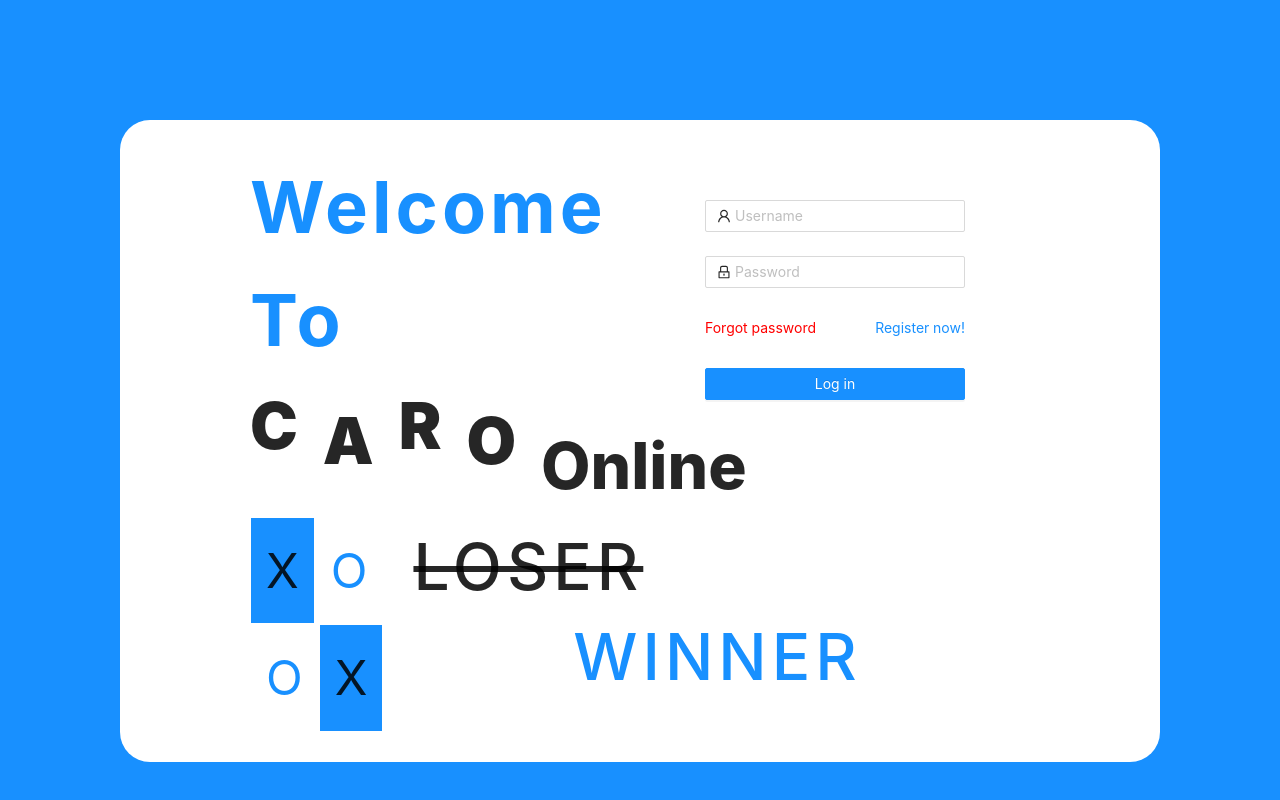
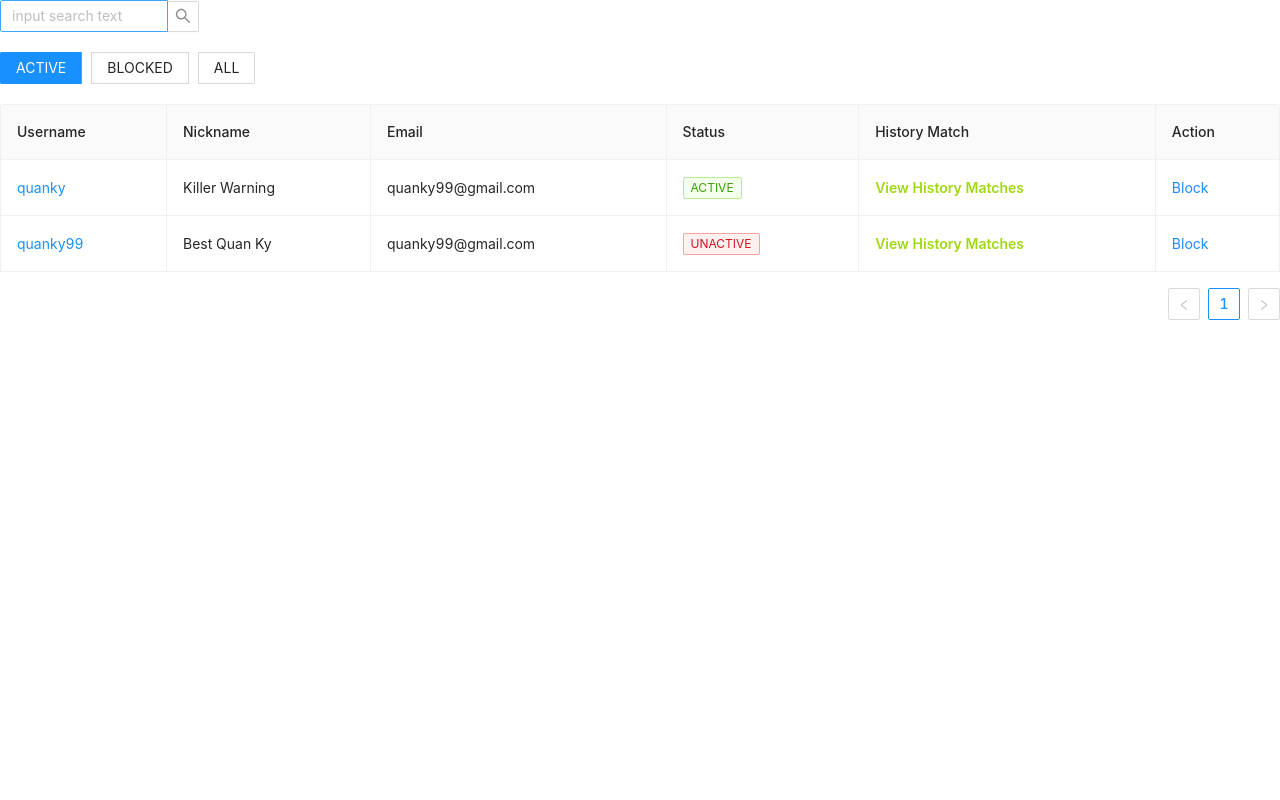
Before and after one commit to baophuc53/caro-online-fe-admin, a React (Create React App) app: page / in a window 1280 px wide. Before the commit this address led to /admin-login. Built offline with nearby package versions, Linux system fonts and the light colour scheme; the HTML template or start-up script is replaced by a standard one.

Commit message:
manage user

```diff
--- a/src/App.js
+++ b/src/App.js
@@ -10,6 +10,8 @@ import {
   Redirect,
 } from "react-router-dom";
 import AdminRoute from "./components/Router/AdminRoute";
+import ManageUser from "./pages/ManageUser/ManageUser";
+
 
 const Signout = (props) => (
   <Button
@@ -28,13 +30,15 @@ const App = () => {
       <div className="App">
         <Switch>
           <Route path="/admin-login" component={AdminLoginScreen} />
-          <AdminRoute path="/home" component={Signout} />
-          <Redirect from="/" to="/home" />
+          {/* <AdminRoute path="/home" component={Signout} /> */}
+          {/* <Redirect from="/" to="/admin-login" /> */}
+          <Route path="/">
+            <ManageUser/>
+          </Route>
         </Switch>
-
       </div>
     </Router>
   );
-}
+};
 
 export default App;
--- a/src/App.scss
+++ b/src/App.scss
@@ -1,6 +1,12 @@
-.App{
+.App {
   width: 100%;
   height: 100vh;
+  .ant-input-search-button {
+    height: 31px;
+  }
+  .ant-radio-button-wrapper{
+    margin-right:10px;
+  }
 }
 
 #components-form-demo-normal-login .login-form {
--- a/src/components/Login/Login.js
+++ b/src/components/Login/Login.js
@@ -65,14 +65,14 @@ const NormalLoginForm = () => {
               placeholder="Password"
             />
           </Form.Item>
-          <Form.Item>
+          {/* <Form.Item>
             <a className="login-form-forgot" href="">
               Forgot password
             </a>
             <Link to="/register" className="login-form-register" href="">
               Register now!
             </Link>
-          </Form.Item>
+          </Form.Item> */}
 
           <Form.Item>
             <Button
--- a/src/config/config.json
+++ b/src/config/config.json
@@ -1,5 +1,5 @@
 {
     "dev":{
-        "path":"https://play-caroo-be.herokuapp.com"
+        "path":"http://localhost:8000"
     }
 }
--- a/src/pages/LoginScreen/LoginScreen.js
+++ b/src/pages/LoginScreen/LoginScreen.js
@@ -33,6 +33,7 @@ function LoginScreen(props) {
           </div>
         </Col>
         <Col span={9} className="form-login">
+          <h1>ADMIN</h1>
           <AdminLoginForm />
         </Col>
       </Row>
--- a/src/pages/LoginScreen/style.scss
+++ b/src/pages/LoginScreen/style.scss
@@ -79,7 +79,11 @@
             }
         }
         .form-login{
-            display: flex;
+            margin-top: 50px;
+           text-align: center;
+           h1{
+               color: #1890ff;
+           }
         }
     }
 }
--- /dev/null
+++ b/src/pages/ManageUser/ManageUser.js
@@ -0,0 +1,108 @@
+import React, { useState } from "react";
+import PropTypes from "prop-types";
+import { Table, Tag, Space, Input, Radio } from "antd";
+import "./ManageUser.scss";
+const { Search } = Input;
+
+function ManageUser(props) {
+  const [filter, setFilter] = useState("active");
+  const columns = [
+    {
+      title: "Username",
+      dataIndex: "username",
+      key: "username",
+      render: (text) => <a>{text}</a>,
+    },
+    {
+      title: "Nickname",
+      dataIndex: "nickname",
+      key: "nickname",
+    },
+    {
+      title: "Email",
+      dataIndex: "email",
+      key: "email",
+    },
+    {
+      title: "Status",
+      key: "status",
+      dataIndex: "status",
+      render: (status) => {
+        let colorText = status === "active" ? "green" : "red";
+
+        return (
+          <Tag color={colorText} key={status}>
+            {status.toUpperCase()}
+          </Tag>
+        );
+      },
+    },
+    {
+      title: "History Match",
+      render: () => (
+          <a style={{color: '#a0d911', fontWeight:'600'}}>View History Matches</a>
+      ),
+    },
+    {
+      title: "Action",
+      key: "action",
+      render: (text, record) => (
+          <a>Block</a>
+      ),
+    },
+  ];
+
+  const data = [
+    {
+      key: "1",
+      username: "quanky",
+      nickname: "Killer Warning",
+      email: "quanky99@gmail.com",
+      status: "active",
+    },
+    {
+      key: "2",
+      username: "quanky99",
+      nickname: "Best Quan Ky",
+      email: "quanky99@gmail.com",
+      status: "unactive",
+    },
+  ];
+
+  const onSearch = (value) => {
+    console.log(value);
+  };
+
+  const options = [
+    { label: "ACTIVE", value: "active" },
+    { label: "BLOCKED", value: "blocked" },
+    { label: "ALL", value: "all" },
+  ];
+
+  const onChange = (e) => {
+    console.log("radio checked", e.target.value);
+    setFilter(e.target.value);
+  };
+
+  return (
+    <div>
+      <Search
+        placeholder="input search text"
+        onSearch={onSearch}
+        style={{ width: 200 }}
+      />
+      <br/>
+      <Radio.Group
+       style={{marginTop: '20px'}}
+        options={options}
+        onChange={onChange}
+        value={filter}
+        optionType="button"
+        buttonStyle="solid"
+      />
+      <Table columns={columns} dataSource={data} bordered   style={{marginTop: '20px'}}/>
+    </div>
+  );
+}
+
+export default ManageUser;
```
Also changed, not shown: src/pages/ManageUser/ManageUser.scss (added).
